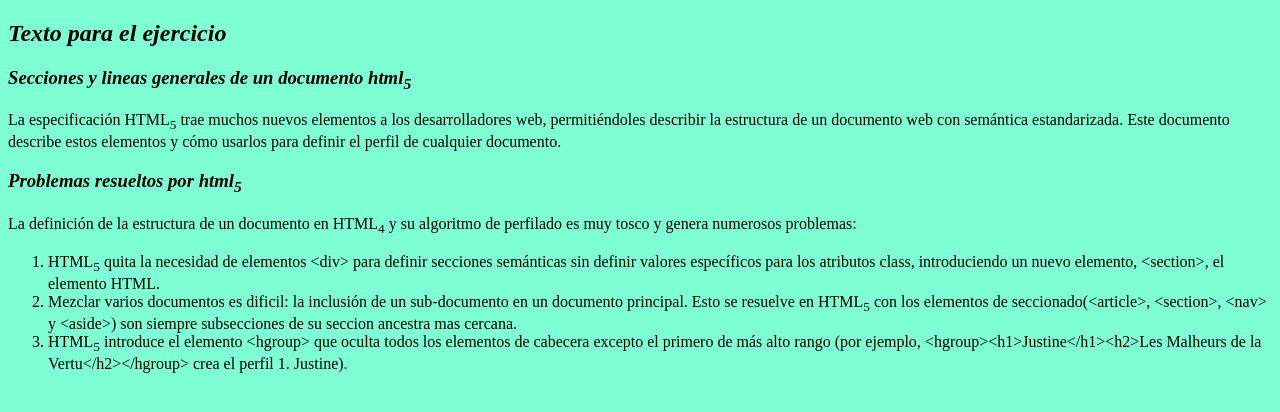
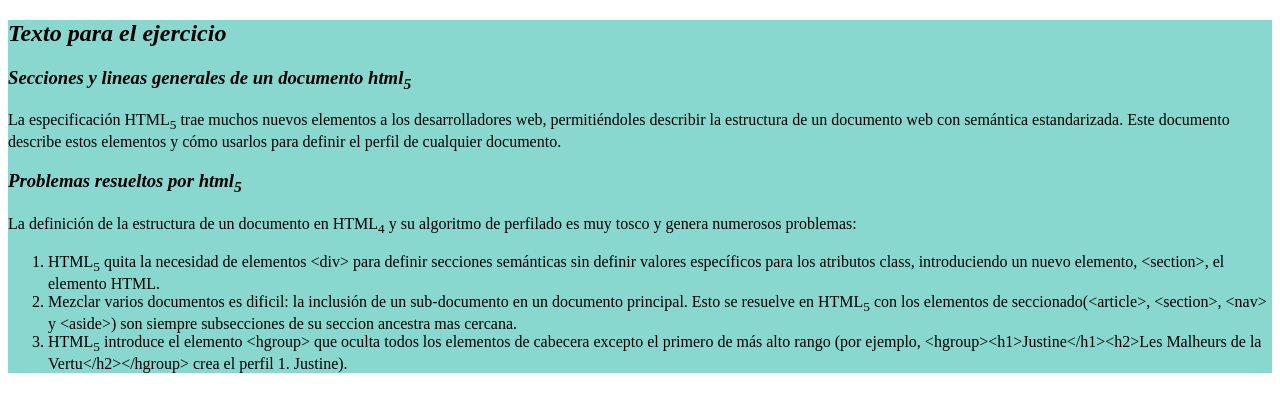
Before and after one commit to OlVeRaS94/03-11-22, a plain HTML site: page Ex1/index.html in a window 1280 px wide. Drawn offline with Linux system fonts and the light colour scheme.

Commit message:
Cambio de color de fondo en el ejercicio

```diff
--- a/Ex1/css/style.css
+++ b/Ex1/css/style.css
@@ -1,4 +1,3 @@
-body{
-    background-color: aquamarine;
-    margin: 10 30 10 20;
+.rectangulo{
+    background-color: rgb(136, 216, 208);
 }
--- a/Ex1/index.html
+++ b/Ex1/index.html
@@ -8,6 +8,7 @@
     <link rel="stylesheet" href="css/style.css" />
   </head>
   <body>
+    <div class="rectangulo">
     <h2><em>Texto para el ejercicio</em></h2>
     <h3>
       <em>Secciones y lineas generales de un documento html<sub>5</sub></em>
@@ -39,5 +40,6 @@
         </li>
         </ol>
     </p>
+    </div>
   </body>
 </html>
```
